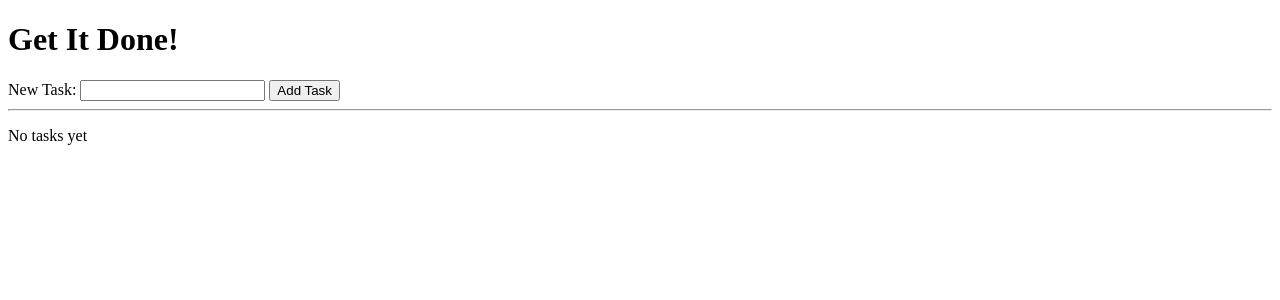
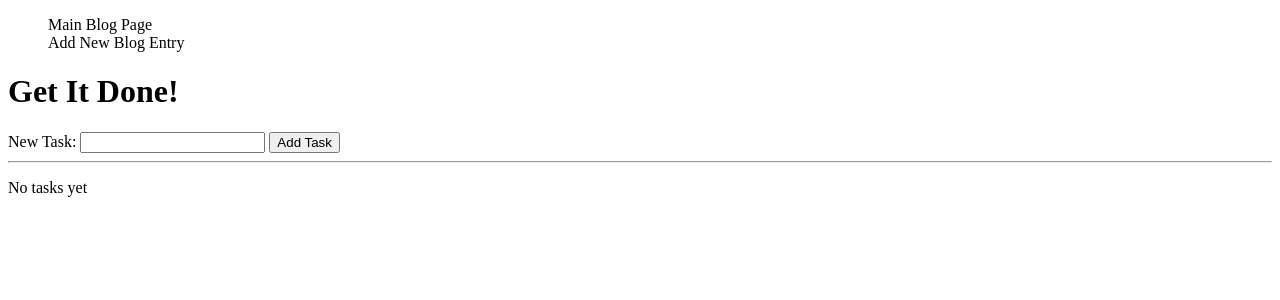
Before and after one commit to j-kincaid/build-a-blog, a Flask app: template templates/todos.html in a window 1280 px wide. Shown: the top 300 px of the page. Run offline with Flask 2, Linux system fonts and the light colour scheme; the template is opened without the code that fills it, so the values that code supplies are empty.

Commit message:
added navigation

```diff
--- a/templates/base.html
+++ b/templates/base.html
@@ -3,6 +3,13 @@
     <head>
         <title>{{title}}</title>
     </head>
+    <nav>
+        <ul style="list-style:none;">
+            <li a href="main.py">Main Blog Page</li>
+            <li a href="entries.html">Add New Blog Entry</li>
+            <li></li>
+        </ul>
+    </nav>
 <body>
 
     {% block content %}
```
